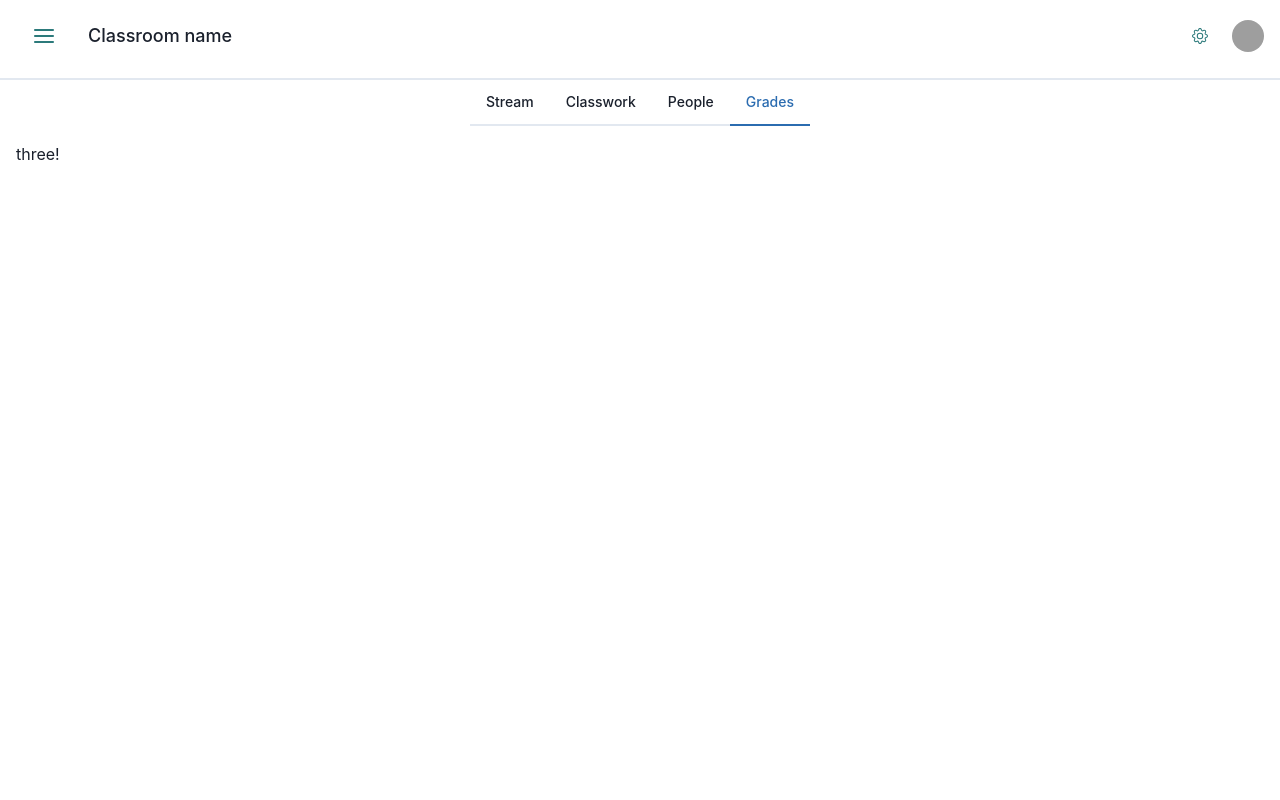
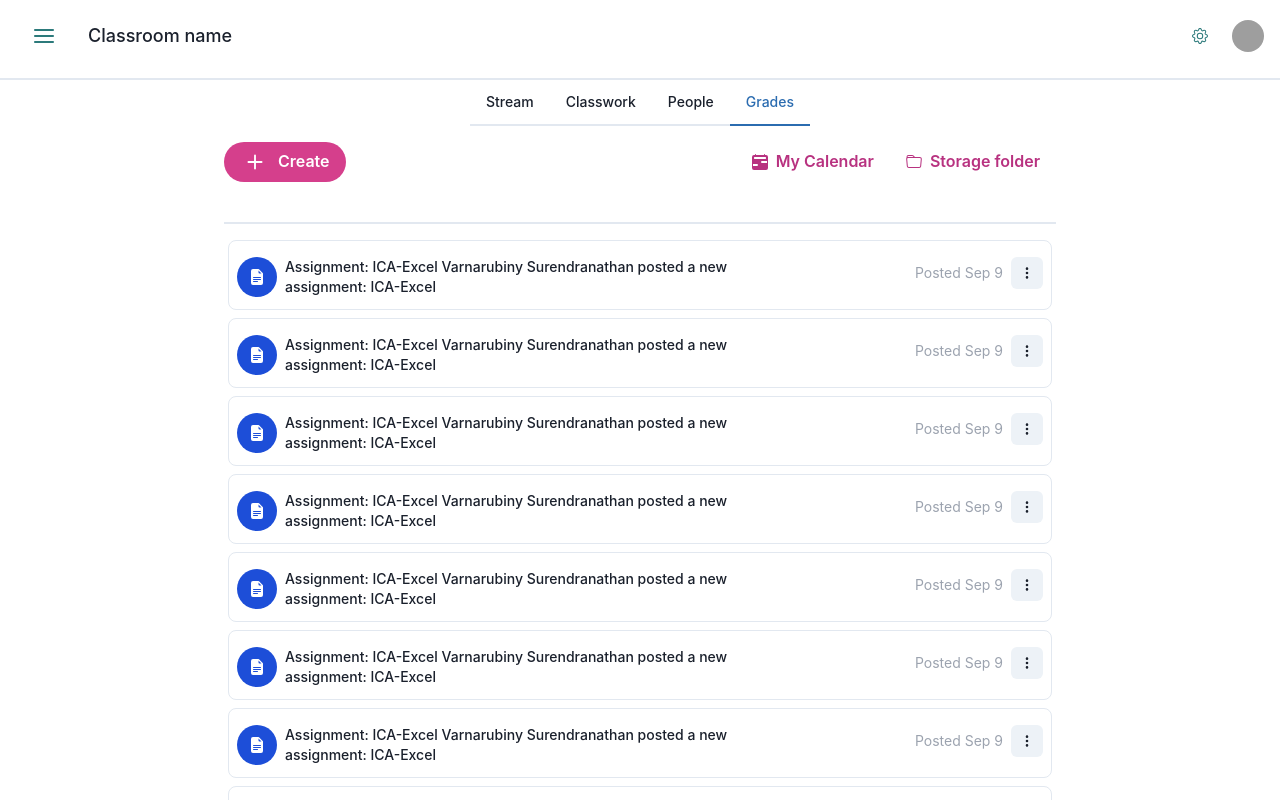
Before and after one commit to NaveenDanj/google-classroom-clone, a Next.js app: page /Classroom in a window 1280 px wide. Both pictures are taken after a click on the tab "Grades". Shown: the top 800 px of the page. Built offline with nearby package versions, Linux system fonts and the light colour scheme; no server answers; grey boxes are pictures that could not be loaded.

Commit message:
added grades tab

```diff
--- a/components/Classroom/ClassroomBody.tsx
+++ b/components/Classroom/ClassroomBody.tsx
@@ -1,6 +1,7 @@
 import { Tabs, TabList, Tab, TabPanels, TabPanel } from '@chakra-ui/react'
 import React from 'react'
 import ClassworkTab from './Classwork/ClassworkTab'
+import GradeTab from './Grades/GradeTab'
 import PeopleTab from './People/PeopleTab'
 import StreamTab from './Stream/StreamTab'
 
@@ -45,7 +46,7 @@ function ClassroomBody() {
                             <PeopleTab />
                         </TabPanel>
                         <TabPanel>
-                            <p>three!</p>
+                            <GradeTab />
                         </TabPanel>
                     </TabPanels>
 
--- /dev/null
+++ b/components/Classroom/Grades/GradeTab.tsx
@@ -0,0 +1,35 @@
+import { Table, TableCaption, TableContainer, Tbody, Td, Tfoot, Th, Thead, Tr } from '@chakra-ui/react'
+import React from 'react'
+import ClassroomItem from '../Classwork/ClassroomItem'
+import ClassworkHeaderTeacher from '../Classwork/ClassworkHeaderTeacher'
+
+const GradeTab = () => {
+    return (
+        <div className='flex flex-row justify-center'>
+            <div className=' w-full sm:w-3/4 md:w-2/3 '>
+                <ClassworkHeaderTeacher />
+                {/* <EmptyList
+                    path='/img/notfound.gif'
+                    title='This is where you’ll assign work'
+                    subtitle='You can add assignments and other work for the class, then organize it into topics'
+                /> */}
+                <div className='px-1 py-2'>
+                    <ClassroomItem />
+                    <ClassroomItem />
+                    <ClassroomItem />
+                    <ClassroomItem />
+                    <ClassroomItem />
+                    <ClassroomItem />
+                    <ClassroomItem />
+                    <ClassroomItem />
+                    <ClassroomItem />
+                    <ClassroomItem />
+                    <ClassroomItem />
+                    <ClassroomItem />
+                </div>
+            </div>
+        </div>
+    )
+}
+
+export default GradeTab
```
